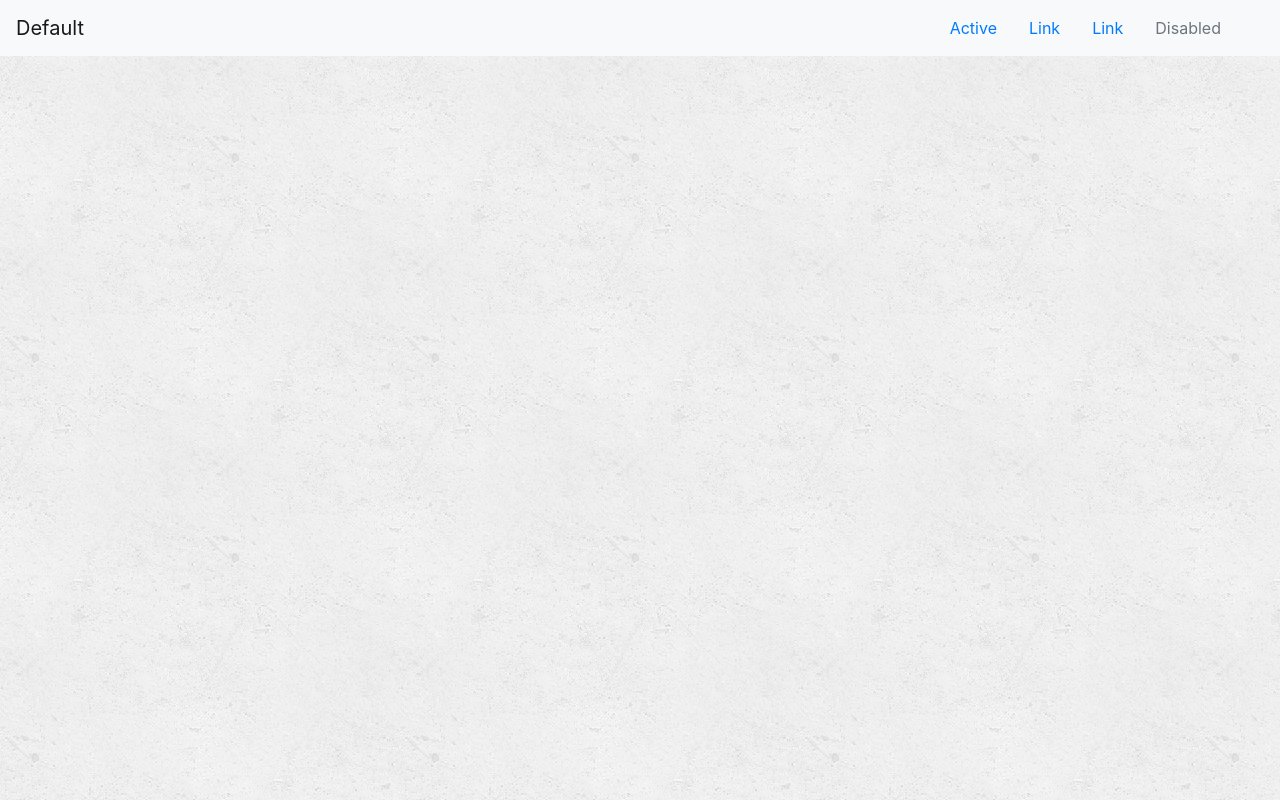
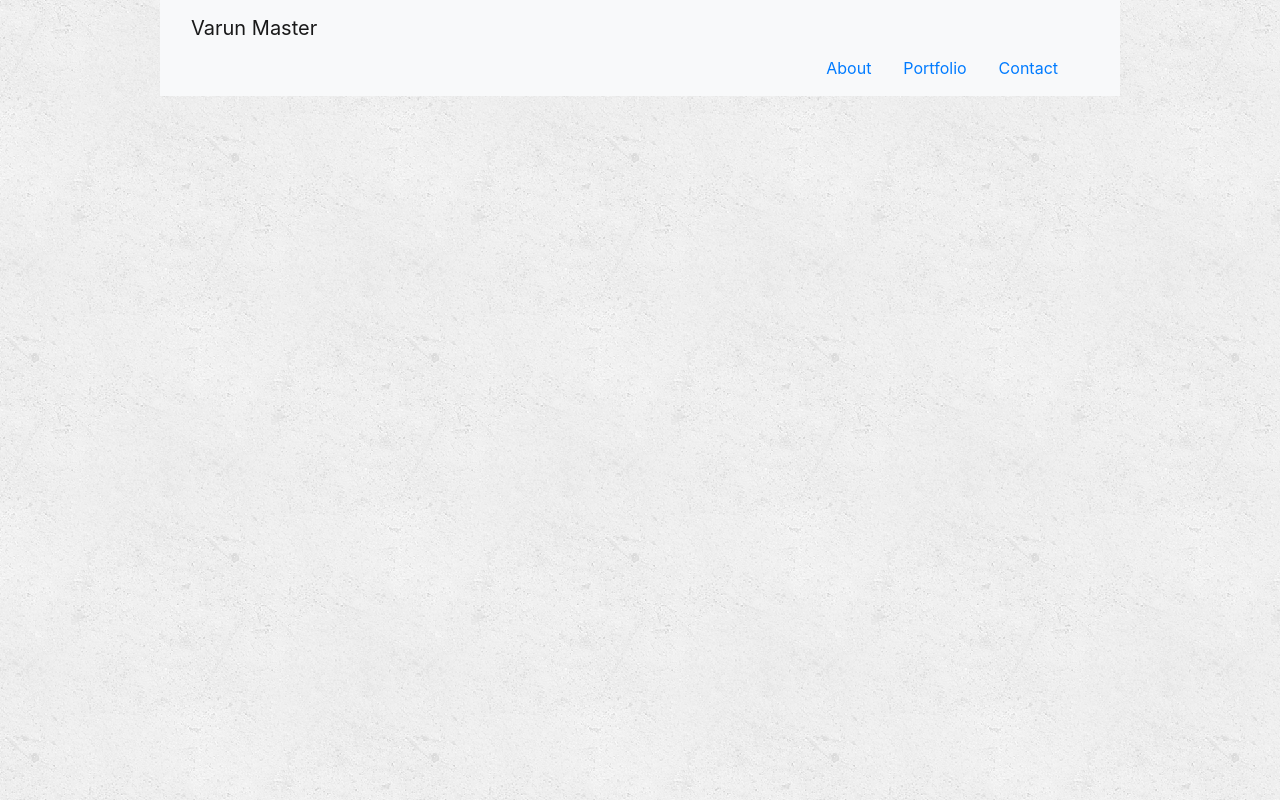
Before and after one commit to varunmaster/Bootstrap-Portfolio, a plain HTML site: page index.html in a window 1280 px wide. Drawn offline with nearby package versions, Linux system fonts and the light colour scheme.

Commit message:
centered the name and nav. TODO: get name and nav on same line

```diff
--- a/assets/css/style.css
+++ b/assets/css/style.css
@@ -1,8 +1,10 @@
 body {
     background: url("../images/concrete_seamless.png");
+    width: 960px;
+    margin: 0 auto;
 }
 
-#name {
+#contentName {
     float: left;
     width: 250px;
     height: 90px;
@@ -13,7 +15,7 @@ body {
     color: #ffffff;
     text-align: center;
     text-decoration: none;
-    background: #4aaaa5;
+    background-color: #4aaaa5;
 }
 
 #container {
--- a/index.html
+++ b/index.html
@@ -15,22 +15,24 @@
 <body>
     <header>
         <nav class="navbar navbar-light bg-light">
-            <a class="navbar-brand" href="#">Default</a>
+            <div class="container">
+                <a class="navbar-brand justify-content-start contentName" href="#">Varun Master</a>
                 <div class="container justify-content-end">
                         <ul class="nav justify-content-end">
                             <li class="nav-item">
-                        <a class="nav-link active" href="#">Active</a>
+                                <a class="nav-link active" href="#">About</a>
                             </li>
                             <li class="nav-item">
-                        <a class="nav-link" href="#">Link</a>
+                                <a class="nav-link" href="#">Portfolio</a>
                             </li>
                             <li class="nav-item">
-                        <a class="nav-link" href="#">Link</a>
-                    </li>
-                    <li class="nav-item">
-                        <a class="nav-link disabled" href="#" tabindex="-1" aria-disabled="true">Disabled</a>
+                                <a class="nav-link" href="#">Contact</a>
                             </li>
                         </ul>
+                    </div>
+            </div>
+            <div class="container">
+
             </div>
         </nav>
     </header>
```
Lines whose indentation alone changed are shown as unchanged.
